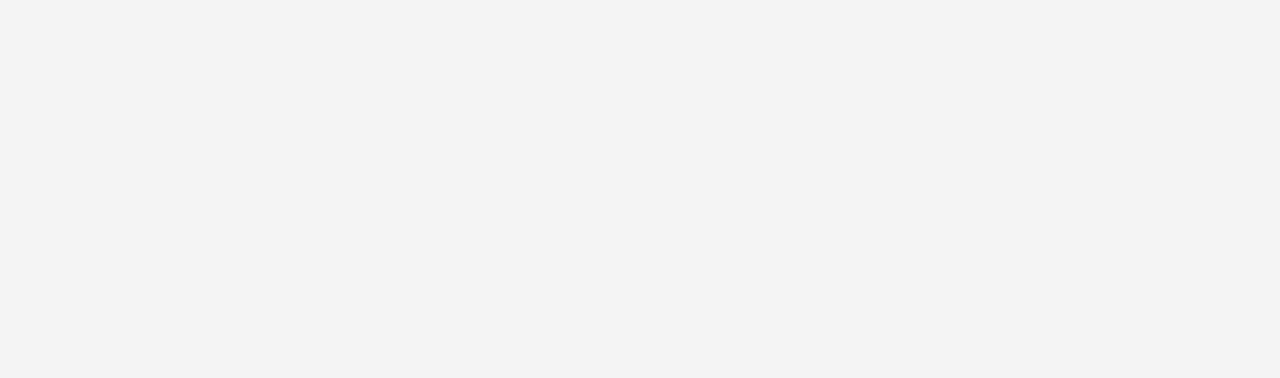
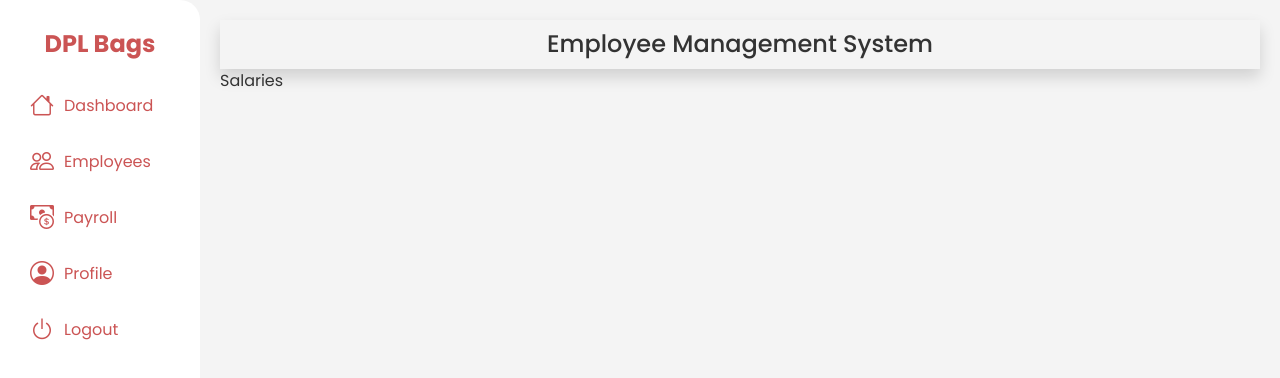
Before and after one commit to Dushani-Ranasinghe/payroll-system, a React (Create React App) app in the folder client/: page /dashboard/salaries in a window 1280 px wide. Before the commit this address had no page. Shown: the top 378 px of the page. Built offline with nearby package versions, Linux system fonts and the light colour scheme.

Commit message:
dashboard pages

```diff
--- a/client/src/App.js
+++ b/client/src/App.js
@@ -1,14 +1,24 @@
-import LandingPage from "./pages/LandingPage"
-import Dashboard from "./pages/Dashboard"
-import "./styles/global.css"
-import {BrowserRouter, Routes, Route} from 'react-router-dom'
+import React from 'react';
+import { BrowserRouter, Routes, Route } from 'react-router-dom';
+import LandingPage from "./pages/LandingPage";
+import Dashboard from "./pages/Dashboard";
+import Home from "./pages/Home";
+import Employees from "./pages/Employees";
+import Salaries from "./pages/Salaries";
+import Profile from "./pages/Profile";
+import "./styles/global.css";
 
 function App() {
   return (
     <BrowserRouter>
       <Routes>
-        <Route path="/adminlogin" element={<LandingPage/>}></Route>
-        <Route path="/dashboard" element={<Dashboard/>}></Route>
+        <Route path="/adminlogin" element={<LandingPage />} />
+        <Route path="/dashboard" element={<Dashboard />}>
+          <Route index element={<Home />} />
+          <Route path="employees" element={<Employees />} />
+          <Route path="salaries" element={<Salaries />} />
+          <Route path="profile" element={<Profile />} />
+        </Route>
       </Routes>
     </BrowserRouter>
   );
--- a/client/src/pages/Dashboard.js
+++ b/client/src/pages/Dashboard.js
@@ -1,5 +1,5 @@
-import React from 'react';
-import { Link, Outlet } from 'react-router-dom';
+import React from "react";
+import { Link, Outlet } from "react-router-dom";
 import "bootstrap-icons/font/bootstrap-icons.css";
 import "../styles/Dashboard.css";
 
@@ -13,19 +13,19 @@ const Dashboard = ({ handleLogout }) => {
           </a>
           <ul className="dashboard-nav">
             <li className="dashboard-nav-item">
-              <Link to="/dashboard" className="dashboard-nav-link">
+              <Link to="" className="dashboard-nav-link">
                 <i className="dashboard-nav-icon bi-house"></i>
                 <span className="dashboard-nav-text">Dashboard</span>
               </Link>
             </li>
             <li className="dashboard-nav-item">
-              <Link to="/employee" className="dashboard-nav-link">
+              <Link to="employees" className="dashboard-nav-link">
                 <i className="dashboard-nav-icon bi-people"></i>
                 <span className="dashboard-nav-text">Employees</span>
               </Link>
             </li>
             <li className="dashboard-nav-item">
-              <Link to="/employee" className="dashboard-nav-link">
+              <Link to="salaries" className="dashboard-nav-link">
                 <i className="dashboard-nav-icon bi-cash-coin"></i>
                 <span className="dashboard-nav-text">Payroll</span>
               </Link>
--- /dev/null
+++ b/client/src/pages/Employees.js
@@ -0,0 +1,9 @@
+import React from 'react'
+
+const Employees = () => {
+  return (
+    <div><h1>Employees</h1></div>
+  )
+}
+
+export default Employees
--- /dev/null
+++ b/client/src/pages/Home.js
@@ -0,0 +1,11 @@
+import React from 'react'
+
+const Home = () => {
+  return (
+    <div>
+        <h1>Home</h1>
+    </div>
+  )
+}
+
+export default Home
--- /dev/null
+++ b/client/src/pages/Profile.js
@@ -0,0 +1,9 @@
+import React from 'react'
+
+const Profile = () => {
+  return (
+    <div><h1>Profile</h1></div>
+  )
+}
+
+export default Profile
--- /dev/null
+++ b/client/src/pages/Salaries.js
@@ -0,0 +1,9 @@
+import React from 'react'
+
+const Salaries = () => {
+  return (
+    <div>Salaries</div>
+  )
+}
+
+export default Salaries
--- a/client/src/styles/Dashboard.css
+++ b/client/src/styles/Dashboard.css
@@ -24,6 +24,7 @@
     font-weight: bold;
     color: #cb5454;
     font-size: 1.5rem;
+    text-decoration: none !important;
 }
 
 .dashboard-nav {
@@ -49,6 +50,7 @@
     background-color: #cb5454;
     color: white;
     border-radius: 10px;
+    text-decoration: none;
 }
 
 .dashboard-nav-icon {
```
